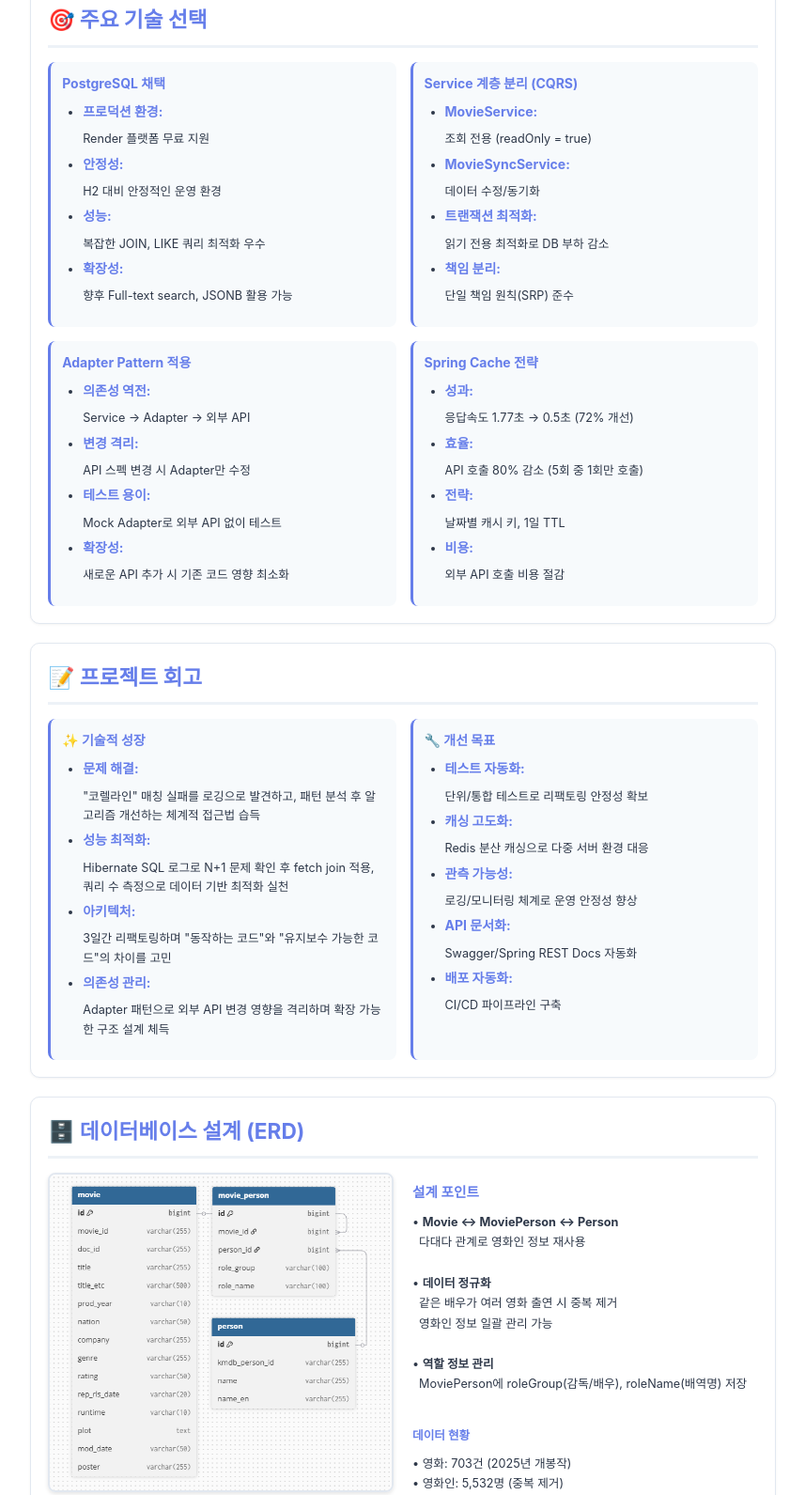
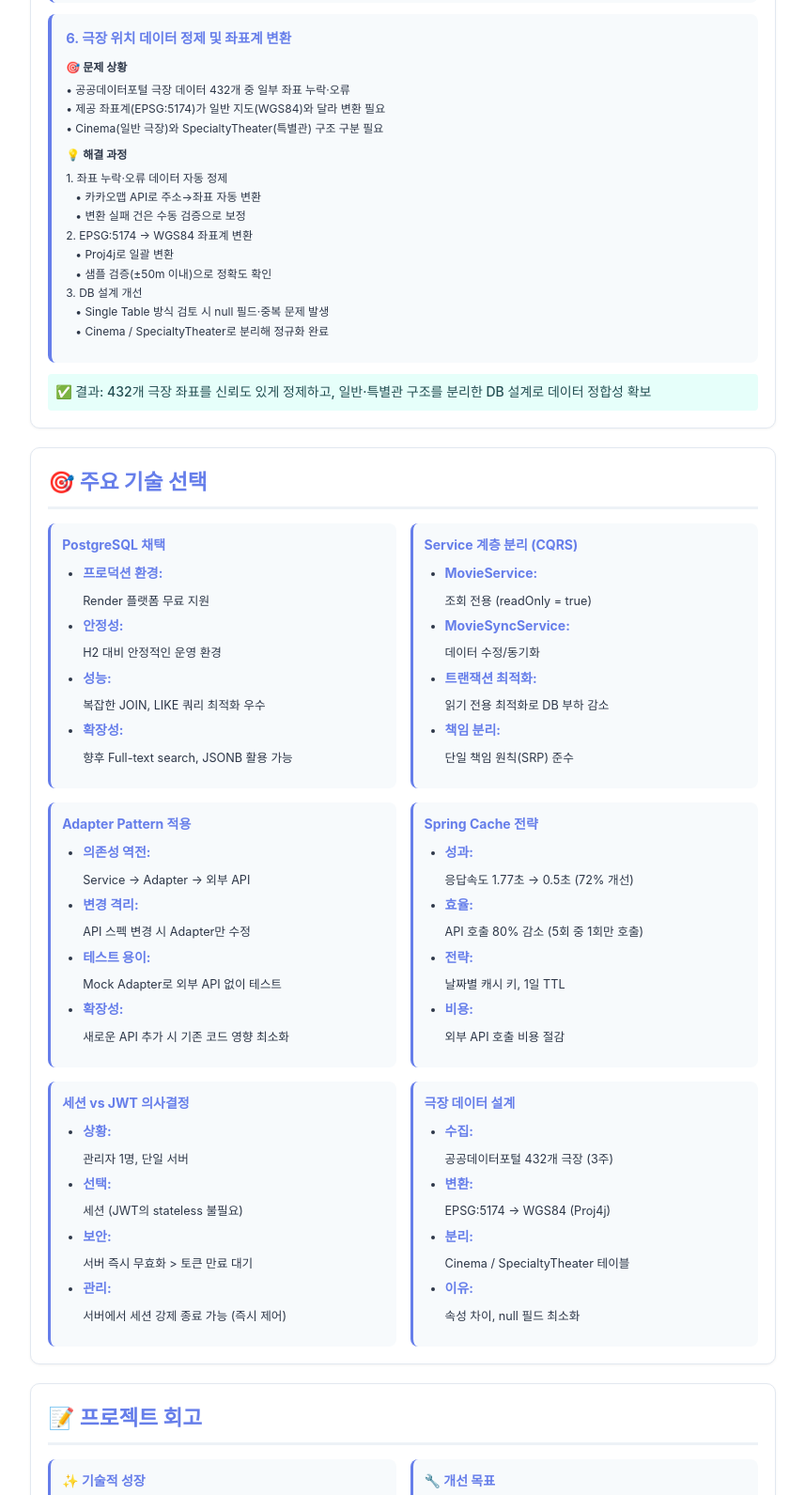
Before and after one commit to hanlee99/portfolio, a plain HTML site: page index.html in a window 1280 px wide. Shown: the part 4063-5654 px from the top of the page at 94% size, without its empty margins (211-1068 px from the left). Drawn offline with Linux system fonts and the light colour scheme.

Commit message:
관리자 페이지와 극장 기능

```diff
--- a/index.html
+++ b/index.html
@@ -1,5 +1,6 @@
 <!DOCTYPE html>
 <html lang="ko">
+
 <head>
     <meta charset="UTF-8">
     <meta name="viewport" content="width=device-width, initial-scale=1.0">
@@ -38,7 +39,7 @@
             text-align: center;
             margin-bottom: 25px;
             page-break-after: avoid;
-            box-shadow: 0 4px 6px rgba(0,0,0,0.1);
+            box-shadow: 0 4px 6px rgba(0, 0, 0, 0.1);
         }
 
         h1 {
@@ -65,7 +66,7 @@
         .contact a {
             color: white;
             text-decoration: none;
-            border-bottom: 1px solid rgba(255,255,255,0.3);
+            border-bottom: 1px solid rgba(255, 255, 255, 0.3);
         }
 
         /* 섹션 */
@@ -76,8 +77,9 @@
             border-radius: 10px;
             page-break-inside: avoid;
             background: #ffffff;
-            box-shadow: 0 1px 3px rgba(0,0,0,0.05);
+            box-shadow: 0 1px 3px rgba(0, 0, 0, 0.05);
         }
+
         .problem-card {
             page-break-inside: avoid;
         }
@@ -159,7 +161,7 @@
             height: auto;
             border: 2px solid #e2e8f0;
             border-radius: 8px;
-            box-shadow: 0 2px 4px rgba(0,0,0,0.1);
+            box-shadow: 0 2px 4px rgba(0, 0, 0, 0.1);
         }
 
         .screenshot-caption {
@@ -296,6 +298,7 @@
         }
     </style>
 </head>
+
 <body>
 
     <!-- 페이지 1 -->
@@ -470,13 +473,9 @@
 
         </div>
 
-</div>
 
         <!-- 페이지 구분 -->
         <div class="page-break"></div>
-
-<!-- 페이지 2 -->
-<div class="container">
 
         <!-- 문제 해결 경험 계속 -->
         <div class="section">
@@ -524,6 +523,12 @@
                     ✅ 결과: 타입 안정성 확보, API 변경 영향 범위 최소화, 장기 유지보수성 향상
                 </div>
             </div>
+        </div>
+
+        <!-- 페이지 구분 -->
+        <div class="page-break"></div>
+
+        <div class="section">
 
             <div class="problem-card">
                 <h4>5. DB 구조 정규화 (영화-영화인 관계 분리)</h4>
@@ -546,6 +551,36 @@
                 </div>
             </div>
 
+
+
+            <div class="problem-card">
+                <h4>6. 극장 위치 데이터 정제 및 좌표계 변환</h4>
+                <div class="problem-section">
+                    <strong>🎯 문제 상황</strong>
+                    • 공공데이터포털 극장 데이터 432개 중 일부 좌표 누락·오류<br>
+                    • 제공 좌표계(EPSG:5174)가 일반 지도(WGS84)와 달라 변환 필요<br>
+                    • Cinema(일반 극장)와 SpecialtyTheater(특별관) 구조 구분 필요
+                </div>
+
+                <div class="problem-section">
+                    <strong>💡 해결 과정</strong>
+                    1. 좌표 누락·오류 데이터 자동 정제<br>
+                    &nbsp;&nbsp;&nbsp;• 카카오맵 API로 주소→좌표 자동 변환<br>
+                    &nbsp;&nbsp;&nbsp;• 변환 실패 건은 수동 검증으로 보정<br>
+                    2. EPSG:5174 → WGS84 좌표계 변환<br>
+                    &nbsp;&nbsp;&nbsp;• Proj4j로 일괄 변환<br>
+                    &nbsp;&nbsp;&nbsp;• 샘플 검증(±50m 이내)으로 정확도 확인<br>
+                    3. DB 설계 개선<br>
+                    &nbsp;&nbsp;&nbsp;• Single Table 방식 검토 시 null 필드·중복 문제 발생<br>
+                    &nbsp;&nbsp;&nbsp;• Cinema / SpecialtyTheater로 분리해 정규화 완료
+                </div>
+            </div>
+
+
+            <div class="problem-result">
+                ✅ 결과: 432개 극장 좌표를 신뢰도 있게 정제하고,
+                    일반·특별관 구조를 분리한 DB 설계로 데이터 정합성 확보
+            </div>
         </div>
 
         <!-- 주요 기술 선택 -->
@@ -589,7 +624,28 @@
                         <li><strong>비용:</strong> 외부 API 호출 비용 절감</li>
                     </ul>
                 </div>
+                <div class="column-box">
+                    <strong>세션 vs JWT 의사결정</strong>
+                    <ul>
+                        <li><strong>상황:</strong> 관리자 1명, 단일 서버</li>
+                        <li><strong>선택:</strong> 세션 (JWT의 stateless 불필요)</li>
+                        <li><strong>보안:</strong> 서버 즉시 무효화 > 토큰 만료 대기</li>
+                        <li><strong>관리:</strong> 서버에서 세션 강제 종료 가능 (즉시 제어)</li>
+                    </ul>
                 </div>
+
+                <div class="column-box">
+                    <strong>극장 데이터 설계</strong>
+                    <ul>
+                        <li><strong>수집:</strong> 공공데이터포털 432개 극장 (3주)</li>
+                        <li><strong>변환:</strong> EPSG:5174 → WGS84 (Proj4j)</li>
+                        <li><strong>분리:</strong> Cinema / SpecialtyTheater 테이블</li>
+                        <li><strong>이유:</strong> 속성 차이, null 필드 최소화</li>
+                    </ul>
+                </div>
+            </div>
+
+
         </div>
 
         <!-- 회고 -->
@@ -601,9 +657,13 @@
                     <strong>✨ 기술적 성장</strong>
                     <ul>
                         <li><strong>문제 해결:</strong> "코렐라인" 매칭 실패를 로깅으로 발견하고, 패턴 분석 후 알고리즘 개선하는 체계적 접근법 습득</li>
-                <li><strong>성능 최적화:</strong> Hibernate SQL 로그로 N+1 문제 확인 후 fetch join 적용, 쿼리 수 측정으로 데이터 기반 최적화 실천</li>
+                        <li><strong>성능 최적화:</strong> Hibernate SQL 로그로 N+1 문제 확인 후 fetch join 적용, 쿼리 수 측정으로 데이터 기반
+                            최적화
+                            실천</li>
                         <li><strong>아키텍처:</strong> 3일간 리팩토링하며 "동작하는 코드"와 "유지보수 가능한 코드"의 차이를 고민</li>
                         <li><strong>의존성 관리:</strong> Adapter 패턴으로 외부 API 변경 영향을 격리하며 확장 가능한 구조 설계 체득</li>
+                        <li><strong>데이터 처리:</strong> 좌표계 변환(EPSG:5174 → WGS84)을 직접 구현하며 공간 데이터 처리 경험. 2주간 432개 극장 수동
+                            검증하며 데이터 품질의 중요성 체감</li>
                     </ul>
                 </div>
                 <div class="column-box">
@@ -625,13 +685,14 @@
 
             <div style="display: grid; grid-template-columns: 1fr 1fr; gap: 20px; align-items: center;">
                 <div style="text-align: center;">
-            <img src="./movieErd.png" alt="ERD" class="screenshot" style="max-width: 100%;">
+                    <img src="./erdTable.png" alt="ERD" class="screenshot" style="max-width: 100%;">
                     <p class="screenshot-caption" style="margin-top: 8px;">
                         영화-영화인 다대다 관계 설계
                     </p>
                 </div>
                 <div style="font-size: 9.5pt; line-height: 1.7;">
-            <strong style="color: #667eea; display: block; margin-bottom: 8px; font-size: 11pt;">설계 포인트</strong>
+                    <strong style="color: #667eea; display: block; margin-bottom: 8px; font-size: 11pt;">설계
+                        포인트</strong>
                     • <strong>Movie ↔ MoviePerson ↔ Person</strong><br>
                     &nbsp;&nbsp;다대다 관계로 영화인 정보 재사용<br><br>
 
@@ -653,4 +714,5 @@
     </div>
 
 </body>
+
 </html>
```
Lines whose indentation alone changed are shown as unchanged.
